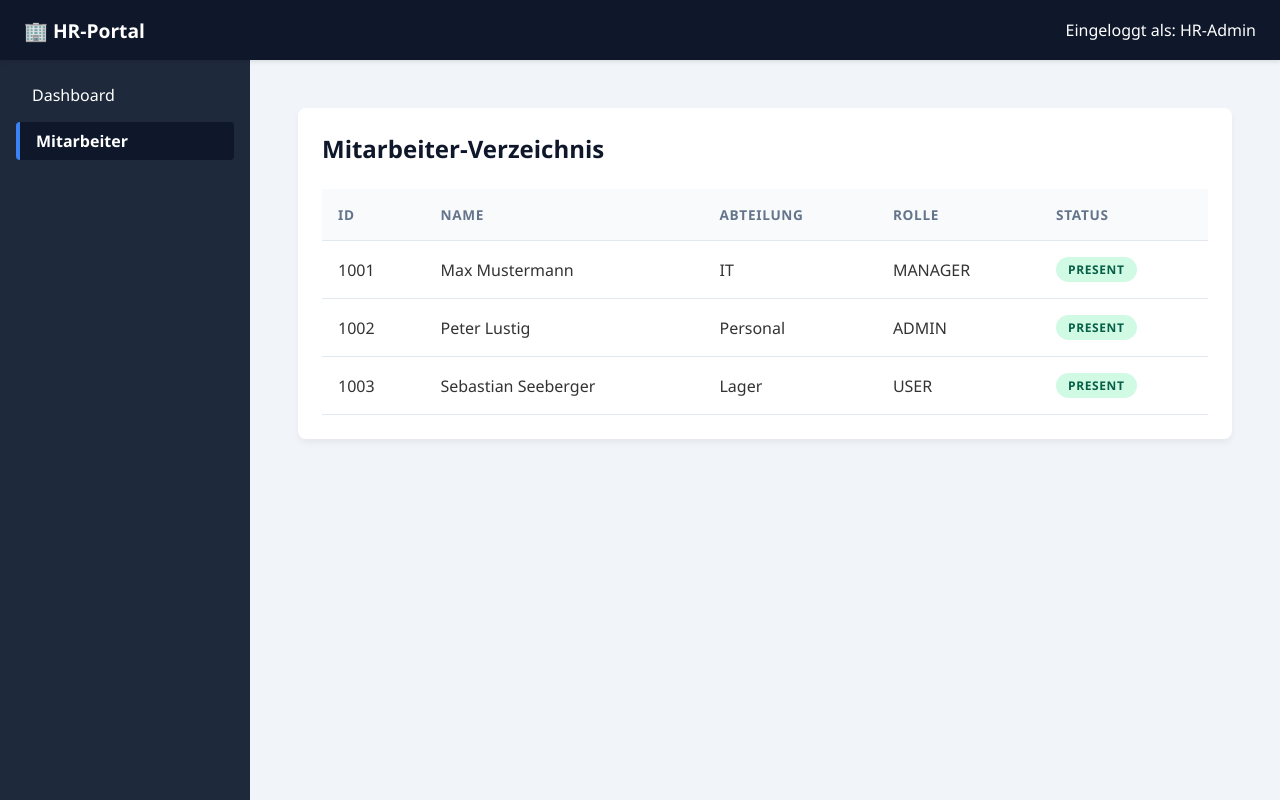
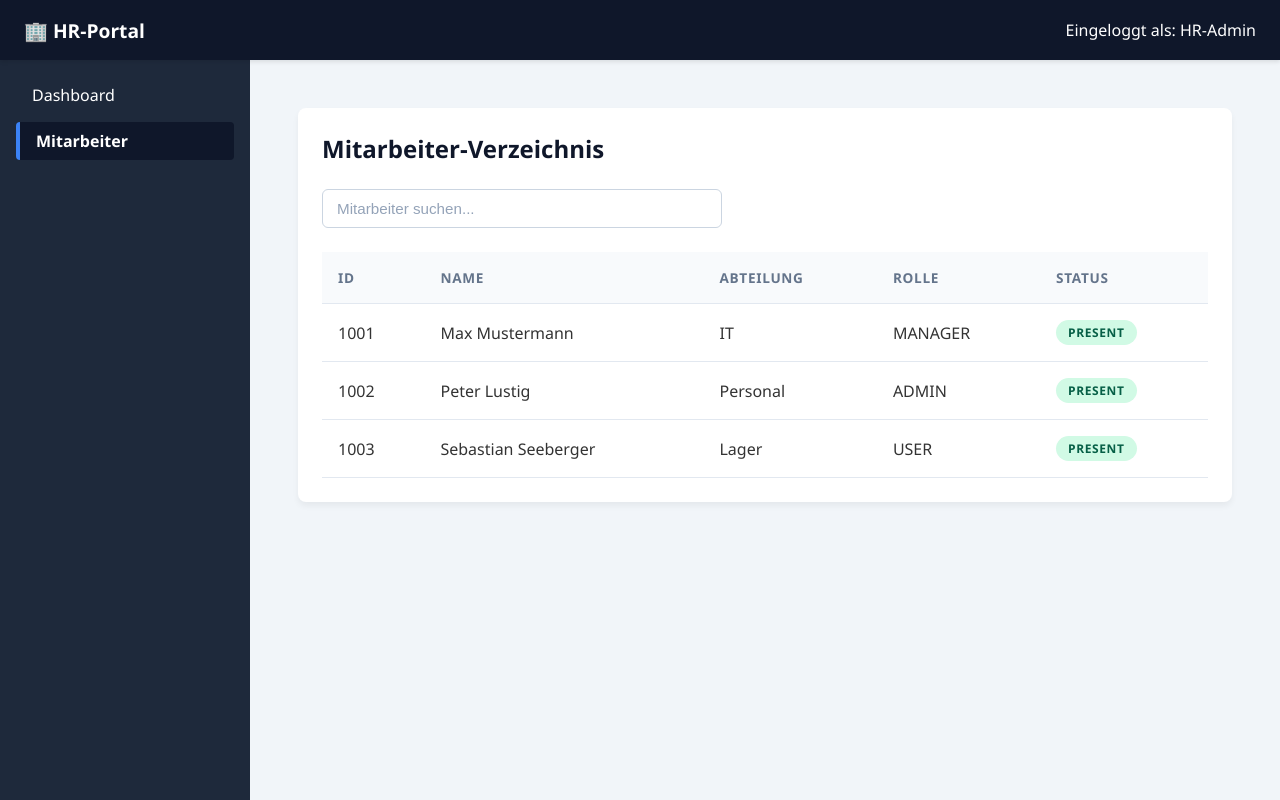
Before and after one commit to Matthias146/HR-Portal, an Angular app: page /employees in a window 1280 px wide. Built offline with nearby package versions, Linux system fonts and the light colour scheme.

Commit message:
feat(employees): implement real-time search filter using computed signals

```diff
--- a/src/app/features/employees/employees.html
+++ b/src/app/features/employees/employees.html
@@ -1,6 +1,13 @@
 <div class="employees-container">
   <h2>Mitarbeiter-Verzeichnis</h2>
-
+  <div class="search-bar">
+    <input
+      type="text"
+      #searchInput
+      placeholder="Mitarbeiter suchen..."
+      (input)="searchTerm.set(searchInput.value)"
+    />
+  </div>
   <table class="enterprise-table">
     <thead>
       <tr>
@@ -13,7 +20,7 @@
     </thead>
 
     <tbody>
-      @for (employee of employeeService.employeeList(); track employee.id) {
+      @for (employee of filteredEmployees(); track employee.id) {
         <tr>
           <td>{{ employee.id }}</td>
 
--- a/src/app/features/employees/employees.scss
+++ b/src/app/features/employees/employees.scss
@@ -8,6 +8,31 @@
   h2 {
     color: var(--primary-color);
     margin-bottom: var(--spacing-lg);
+  }
+}
+
+.search-bar {
+  margin-bottom: var(--spacing-lg);
+
+  input {
+    width: 100%;
+    max-width: 400px;
+    padding: 10px 14px;
+    border: 1px solid #cbd5e1;
+    border-radius: 6px;
+    font-size: 0.95rem;
+    color: var(--text-main);
+    transition: all 0.2s ease;
+
+    &::placeholder {
+      color: #94a3b8;
+    }
+
+    &:focus {
+      outline: none;
+      border-color: #3b82f6;
+      box-shadow: 0 0 0 3px rgba(59, 130, 246, 0.15);
+    }
   }
 }
 
--- a/src/app/features/employees/employees.ts
+++ b/src/app/features/employees/employees.ts
@@ -1,4 +1,4 @@
-import { Component, inject, signal } from '@angular/core';
+import { Component, computed, inject, signal } from '@angular/core';
 import { Employee } from './employee.model';
 import { StatusBadge } from '../../shared/status-badge/status-badge';
 import { EmployeeService } from './employee-service';
@@ -11,4 +11,23 @@ import { EmployeeService } from './employee-service';
 })
 export class Employees {
   employeeService = inject(EmployeeService);
+
+  searchTerm = signal('');
+
+  filteredEmployees = computed(() => {
+    const term = this.searchTerm().toLowerCase();
+
+    const allEmployees = this.employeeService.employeeList();
+
+    if (!term) {
+      return allEmployees;
+    }
+
+    return allEmployees.filter((employee) => {
+      return (
+        employee.firstName.toLowerCase().includes(term) ||
+        employee.lastName.toLowerCase().includes(term)
+      );
+    });
+  });
 }
```
